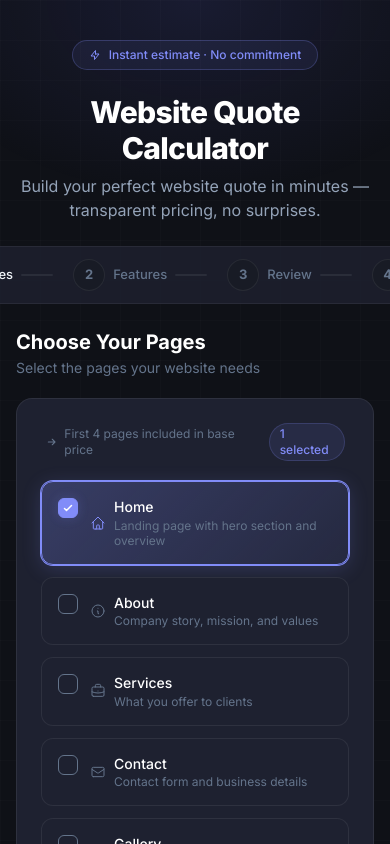
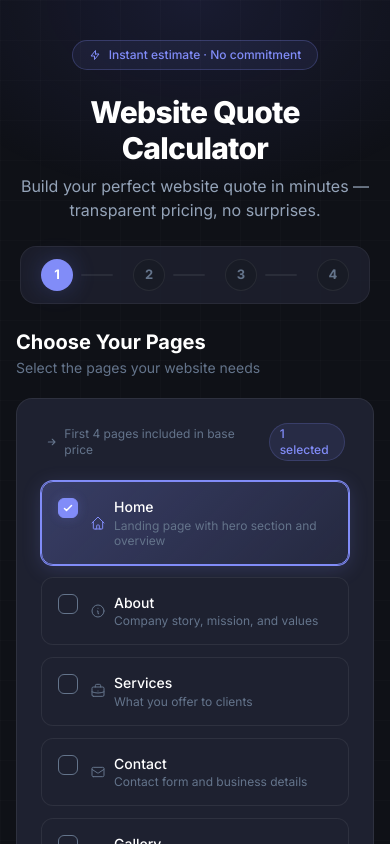
Before and after one commit to suleclaw/web-quote-calculator, a Next.js app: page / in a window 390 px wide. Shown: the top 844 px of the page. Built offline with nearby package versions, Linux system fonts and the light colour scheme.

Commit message:
fix: hide step labels on mobile to prevent overflow

```diff
--- a/src/components/StepIndicator.tsx
+++ b/src/components/StepIndicator.tsx
@@ -29,7 +29,7 @@ export default function StepIndicator({ currentStep, totalSteps }: StepIndicator
                     <span>{stepNum}</span>
                   )}
                 </div>
-                <span className={`step-label ${isActive ? 'active font-semibold' : isCompleted ? 'active' : 'inactive'}`}>
+                <span className={`step-label hidden sm:inline ${isActive ? 'active font-semibold' : isCompleted ? 'active' : 'inactive'}`}>
                   {STEP_LABELS[i]}
                 </span>
               </div>
```
